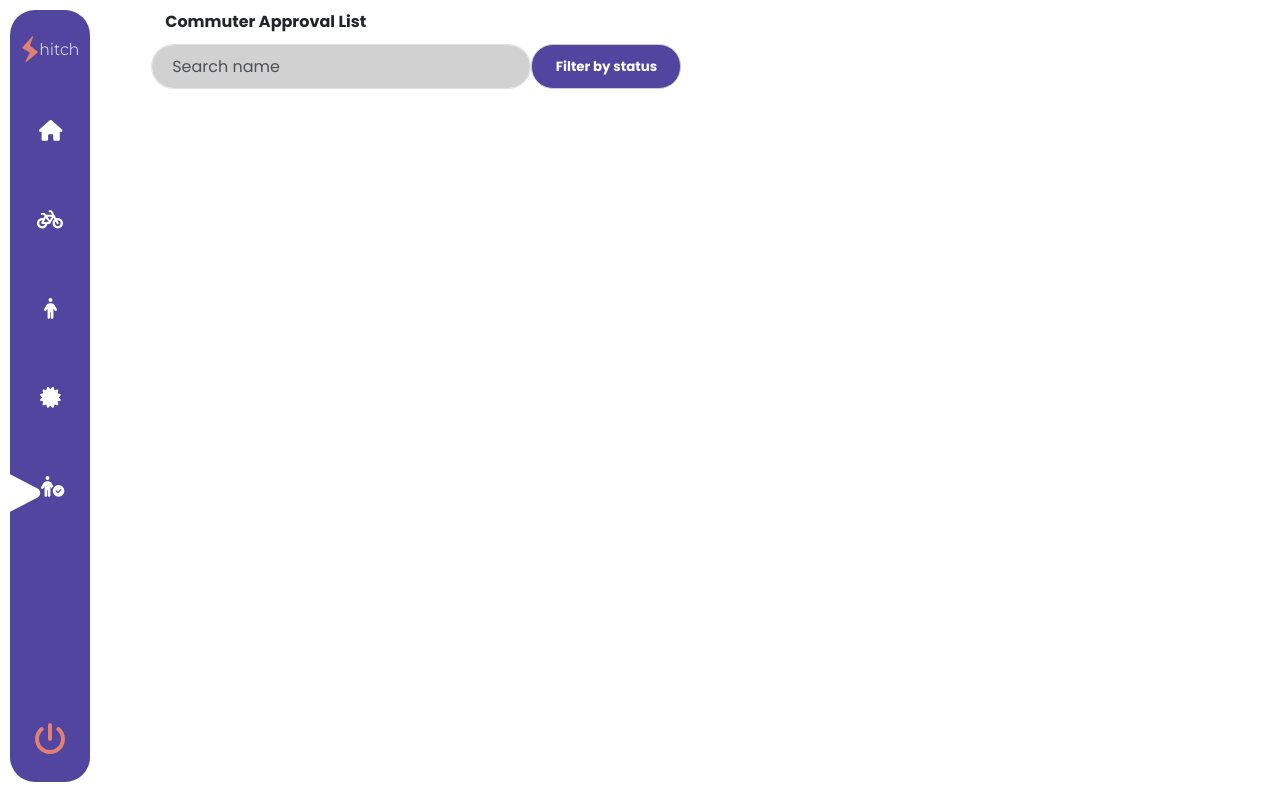
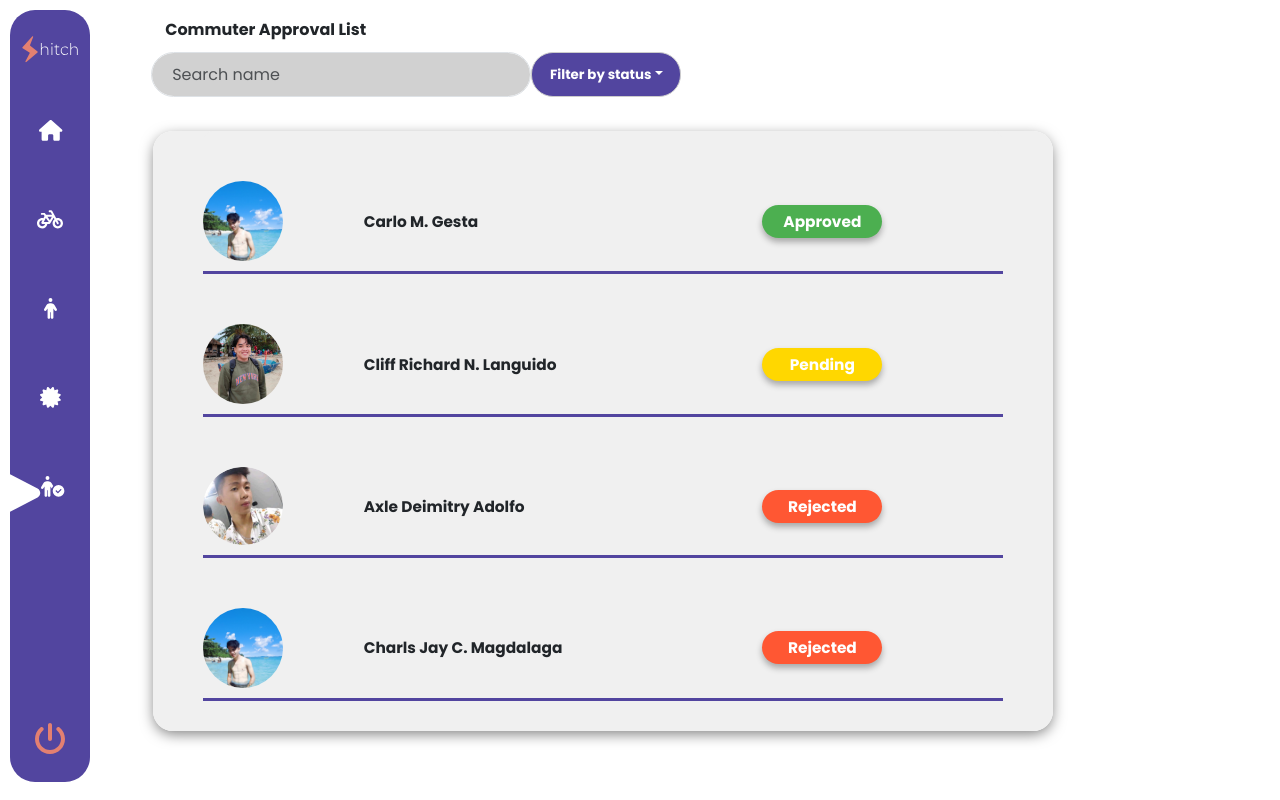
Before and after one commit to wingled22/pagyeonjaFrontEnd, a React (Vite) app: page /commuter-approval in a window 1280 px wide. Built offline with nearby package versions, Linux system fonts and the light colour scheme.

Commit message:
fix some bugs

```diff
--- /dev/null
+++ b/src/assets/css/CommuterApproval/CommuterApprovalTablePage.css
@@ -0,0 +1,39 @@
+/************************ table styling ***********************/
+
+.commuter-approval-table-container {
+    /* display: flex !important; */
+
+    width: 100%;
+   max-width: 900px;
+    max-height: 75vh !important;
+
+   overflow-y: auto !important;
+   padding: 0px 50px 50px 50px !important;
+   background-color: #F0F0F0 !important;
+   border-radius: 20px !important;
+   box-shadow: 0px 4px 14.1px -1px #00000080 !important;
+   font-size: 1.2vw !important;
+   font-weight: bold !important;
+   margin-left: 20px !important;
+   margin-top: 20px !important;
+
+
+ }
+
+ .commuter-table-in {
+   width: 100% !important;
+   background-color: #F0F0F0 !important;
+   border-radius: 10px !important;
+ }
+
+ .commuter-td-style {
+   padding: 50px 0px 10px 0px !important;
+   border-bottom: 3px solid #52459F !important;
+ }
+
+ .commuter-table-image {
+   max-width: 80px !important;
+   max-height: 80px !important;
+   border-radius: 50px !important;
+
+ }
--- a/src/assets/css/RiderApprovalDashboard.css
+++ b/src/assets/css/RiderApprovalDashboard.css
@@ -86,8 +86,8 @@
 
 /*************************  rider requirements profiling style************************ */
 .rectangle-requiment {
-  width: 400px !important;
-
+  width: 100% !important;
+  max-width: 400px !important;
   background-color: #F0F0F0 !important;
   border-radius: 20px !important;
   box-shadow: 0px 4px 14.1px -1px #00000080 !important;
--- /dev/null
+++ b/src/components/CommuterApproval/CommuterApprovalBadge.jsx
@@ -0,0 +1,38 @@
+import React from 'react';
+
+const CommuterApprovalBadge = ({ text }) => {
+  let color;
+
+  switch (text.toLowerCase()) {
+    case 'approved':
+      color = '#4CAF50'; // Green
+      break;
+    case 'rejected':
+      color = '#FF5733'; // Red
+      break;
+    case 'pending':
+      color = '#FFD700'; // Yellow
+      break;
+    default:
+      color = '#808080'; // Default to gray for unknown status
+  }
+
+  const badgeStyle = {
+    padding: '5px 12px',
+    backgroundColor: color,
+    color: '#fff',
+    borderRadius: '50px',
+    display: 'inline-block',
+    width: '120px',
+    textAlign: 'center',
+    boxShadow: '0 4px 6px rgba(0, 0, 0, 0.3)' // Adjust shadow values as needed
+  };
+
+  return (
+    <span style={badgeStyle}>
+      {text}
+    </span>
+  );
+};
+
+export default CommuterApprovalBadge;
--- a/src/components/CommuterApproval/CommuterApprovalFilter.jsx
+++ b/src/components/CommuterApproval/CommuterApprovalFilter.jsx
@@ -1,21 +1,53 @@
 import React from "react";
-import { Button } from "reactstrap";
+import { useState } from "react";
+import {
+  Button,
+  UncontrolledDropdown,
+  DropdownToggle,
+  DropdownItem,
+  DropdownMenu,
+  Label,
+  Input,
+  FormGroup,
+} from "reactstrap";
 import "../../assets/css/CommuterApproval/CommuterApprovalFilterStatus.css";
 
+const CommuterFilterStatus = () => {
+  const StatusData = [
+    { id: 55, status: "Pending" },
+    { id: 55, status: "Approved" },
+    { id: 55, status: "Rejected" },
+  ];
 
-const CommuterFilterStatus = () => {
+
+
+
+
+
 
   return (
     <>
 
 
-   <Button className="commuter-approval-filter-status">
-    Filter by status
-  </Button>
+      <UncontrolledDropdown>
+        <DropdownToggle
+          caret
+          color="dark"
+          className="commuter-approval-filter-status"
+        >
+          Filter by status
+        </DropdownToggle>
+        <DropdownMenu dark>
+          <DropdownItem header>Select to Filter</DropdownItem>
+          {StatusData.map((item) => (
+            <DropdownItem key={item.id}>{item.status}</DropdownItem>
+          ))}
+        </DropdownMenu>
+      </UncontrolledDropdown>
 
-  </>
-  )
 
+    </>
+  );
 };
 
 export default CommuterFilterStatus;
--- /dev/null
+++ b/src/components/CommuterApproval/CommuterApprovalTablePage.jsx
@@ -0,0 +1,72 @@
+import React from "react";
+import { Button, Table } from "reactstrap";
+import "../../assets/css/CommuterApproval/CommuterApprovalTablePage.css";
+import CommuterApprovalBadge from "./CommuterApprovalBadge";
+import images1 from "../../assets/image/carlo.jpg";
+import images2 from "../../assets/image/cliff.jpg";
+import images3 from "../../assets/image/cs3.png";
+
+const CommuterApprovalTablePage = ({ text, color, changeUserID }) => {
+  const data = [
+    { id: 111, imageSrc: images1, name: "Carlo M. Gesta", status: "Approved" },
+    {
+      id: 22,
+      imageSrc: images2,
+      name: "Cliff Richard N. Languido",
+      status: "Pending",
+    },
+    {
+      id: 333,
+      imageSrc: images3,
+      name: "Axle Deimitry Adolfo",
+      status: "Rejected",
+    },
+    {
+      id: 32,
+      imageSrc: images1,
+      name: "Charls Jay C. Magdalaga",
+      status: "Rejected",
+    },
+    { id: 34, imageSrc: images2, name: "Client", status: "Approved" },
+    { id: 35, imageSrc: images3, name: "Dawn Keith", status: "Approved" },
+    { id: 14, imageSrc: images1, name: "John", status: "Pending" },
+    { id: 223, imageSrc: images2, name: "Jane", status: "Approved" },
+    { id: 335, imageSrc: images3, name: "Bob", status: "Rejected" },
+    { id: 37, imageSrc: images1, name: "Bob", status: "Approved" },
+    { id: 38, imageSrc: images2, name: "Bob", status: "Approved" },
+    { id: 39, imageSrc: images3, name: "Bob", status: "Approved" },
+    { id: 16, imageSrc: images1, name: "John", status: "Pending" },
+    { id: 28, imageSrc: images2, name: "Jane", status: "Approved" },
+    { id: 396, imageSrc: images3, name: "Bob", status: "Rejected" },
+    { id: 30, imageSrc: images1, name: "Bob", status: "Approved" },
+    { id: 345324, imageSrc: images2, name: "Bob", status: "Pending" },
+    { id: 32342, imageSrc: images3, name: "Bob", status: "Approved" },
+  ];
+
+  const callChangeUserID = (id) =>
+  {
+    changeUserID(id);
+  }
+
+  return (
+    <div className="commuter-approval-table-container">
+      <table className="commuter-table-in">
+        <tbody>
+          {data.map((item) => (
+            <tr key={item.id}>
+              <td className="commuter-td-style">
+                <img src={item.imageSrc} className="commuter-table-image" />
+              </td>
+              <td className="commuter-td-style"><span onClick={() => {callChangeUserID(item.id);}}>{item.name}</span></td>
+              <td className="commuter-td-style">
+                <CommuterApprovalBadge text={item.status} />
+              </td>
+            </tr>
+          ))}
+        </tbody>
+      </table>
+    </div>
+  );
+};
+
+export default CommuterApprovalTablePage;
--- a/src/components/RiderApprovalComponents/Rider_Approval_Dashboard.jsx
+++ b/src/components/RiderApprovalComponents/Rider_Approval_Dashboard.jsx
@@ -19,6 +19,14 @@ import Rider_Approval_TablePage from "../../components/RiderApprovalComponents/R
 import Requirements from "../../components/RiderApprovalComponents/Requirements";
 
 const RiderApprovalDashboard = () => {
+
+
+  const [selectedUser, setSelectedUser] = useState(null); // reciever from rider table approval
+  const setChangeUserID = (id) =>
+  {
+      setSelectedUser(id);
+  }
+
 
   return (
     <>
@@ -42,15 +50,18 @@ const RiderApprovalDashboard = () => {
 
       </Row>
 
-      <Row className="mt-xs-1 mt-lg-1 mt-sm-1 mt-md-1 mt-xl-1 ms-sm-1" xs={1}  sm={6} md={12} lg={2} xl={2}>
+      <Row className="mt-xs-1 mt-lg-1 mt-sm-1 mt-md-1 mt-xl-1 ms-sm-1" xs={1}  sm={6} md={11} lg={11} xl={11}>
 
-      <Col   className="mt-xs-5 " xs={5} sm={5} md={8} lg={6} xl={6}>
-          <Rider_Approval_TablePage />
+      <Col   className="mt-xs-5 " xs={5} sm={5} md={selectedUser === null ? 12 : 8} lg={selectedUser === null ? 11 : 6} xl={selectedUser === null ? 11 : 6}>
+
+
+          <Rider_Approval_TablePage  changeUserID={setChangeUserID} />
         </Col>
 
-        <Col sm={1}>
+
+        {selectedUser && <Col sm={1} md={6} lg={6}>
           <Requirements />
-        </Col>
+        </Col>}
       </Row>
     </>
   );
--- a/src/components/RiderApprovalComponents/Rider_Approval_Table.jsx
+++ b/src/components/RiderApprovalComponents/Rider_Approval_Table.jsx
@@ -8,10 +8,10 @@ import images3 from '../../assets/image/cs3.png';
 
 
 
-const Rider_Approval_TablePage = ({text, color}) => {
+const Rider_Approval_TablePage = ({text, color, changeUserID }) => {
   const data = [
     { id: 111, imageSrc: images1, name: "Carlo M. Gesta", status: "Approved" },
-    { id: 22, imageSrc: images2, name: "Cliff Richard N. Languido", status: "Approved" },
+    { id: 22, imageSrc: images2, name: "Cliff Richard N. Languido", status: "Pending" },
     { id: 333, imageSrc: images3, name: "Axle Deimitry Adolfo", status: "Approved" },
     { id: 32, imageSrc: images1,name: "Charls Jay C. Magdalaga", status: "Rejected" },
     { id: 34, imageSrc: images2,name: "Client", status: "Approved" },
@@ -31,14 +31,10 @@ const Rider_Approval_TablePage = ({text, color}) => {
 
   ];
 
-
-  const tdNAME   = {
-    // padding: '10px',
-    padding: '50px 0px 10px 0px',
-    borderBottom: '3px solid #52459F',
-    fontSize: '20px',
-
-  };
+  const callChangeUserID = (id) =>
+  {
+    changeUserID(id);
+  }
 
 
 
@@ -53,7 +49,7 @@ const Rider_Approval_TablePage = ({text, color}) => {
 
 
 
-            <tr key={item.id}>
+            <tr key={item.id} onClick={() => {callChangeUserID(item.id)}}>
 
 
 
@@ -63,6 +59,7 @@ const Rider_Approval_TablePage = ({text, color}) => {
               <td className="td-style">{item.name}</td>
               <td className="td-style">
                 <Badge text={item.status} />
+
               </td>
             </tr>
           ))}
--- a/src/routes/CommuterApprovalPage.jsx
+++ b/src/routes/CommuterApprovalPage.jsx
@@ -14,19 +14,24 @@ import {
 import { useState } from "react";
 import CommuterApprovalSearchBox from "../components/CommuterApproval/CommuterApprovalSearchBox";
 import CommuterFilterStatus from "../components/CommuterApproval/CommuterApprovalFilter";
+import CommuterApprovalTablePage from "../components/CommuterApproval/CommuterApprovalTablePage";
+const CommuterApprovalPage = () => {
 
-const CommuterApprovalPage = () => {
+    const [selectedUser, setSelectedUser] = useState(null);
+
+    const setChangeUserID = (id) =>
+    {
+        setSelectedUser(id);
+    }
 
   return (
     <>
 
-     <div className="commuter-approval-text-wrapper fw-bold ms-md-5">Commuter Approval List</div>
-
-
+     <div className="commuter-approval-text-wrapper fw-bold ms-md-5 mt-md-2">Commuter Approval List</div>
 
      <Row >
         <Col  xs={8} sm={7} md={5} lg={4} xl={5} className="ms-md-4">
-        <CommuterApprovalSearchBox />
+        <CommuterApprovalSearchBox/>
         </Col>
 
         <Col xs={4} sm={5} md={6} lg={4} xl={4}>
@@ -37,13 +42,14 @@ const CommuterApprovalPage = () => {
 
       <Row className="mt-xs-1 mt-lg-1 mt-sm-1 mt-md-1 mt-xl-1 ms-sm-1" xs={1}  sm={6} md={12} lg={2} xl={2}>
 
-      <Col   className="mt-xs-5 " xs={5} sm={5} md={8} lg={6} xl={6}>
-          {/* <Rider_Approval_TablePage /> */}
+      <Col   className="mt-xs-5 " xs={5} sm={5} md={8} lg={12} xl={12}>
+          <CommuterApprovalTablePage changeUserID={setChangeUserID} />
         </Col>
 
-        <Col sm={1}>
-          {/* <Requirements /> */}
-        </Col>
+        {selectedUser && <Col sm={1} >
+          <Requirements /> <h1>HAHAHA</h1>
+        </Col>}
+
       </Row>
     </>
   );
```
Also changed, not shown: src/components/NavigationBar.jsx (+10 -19 lines).
